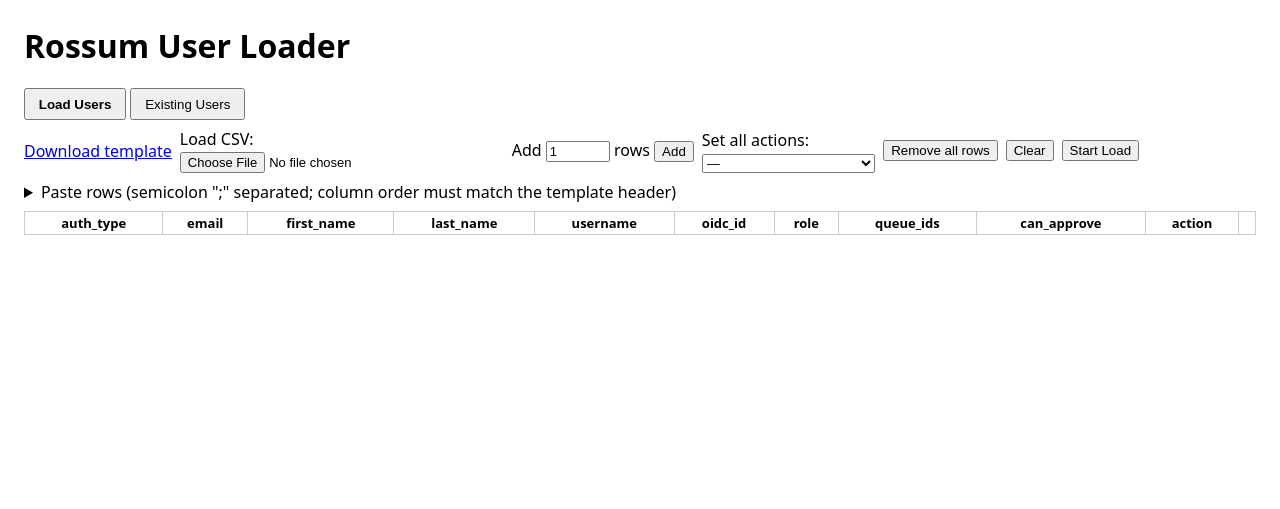
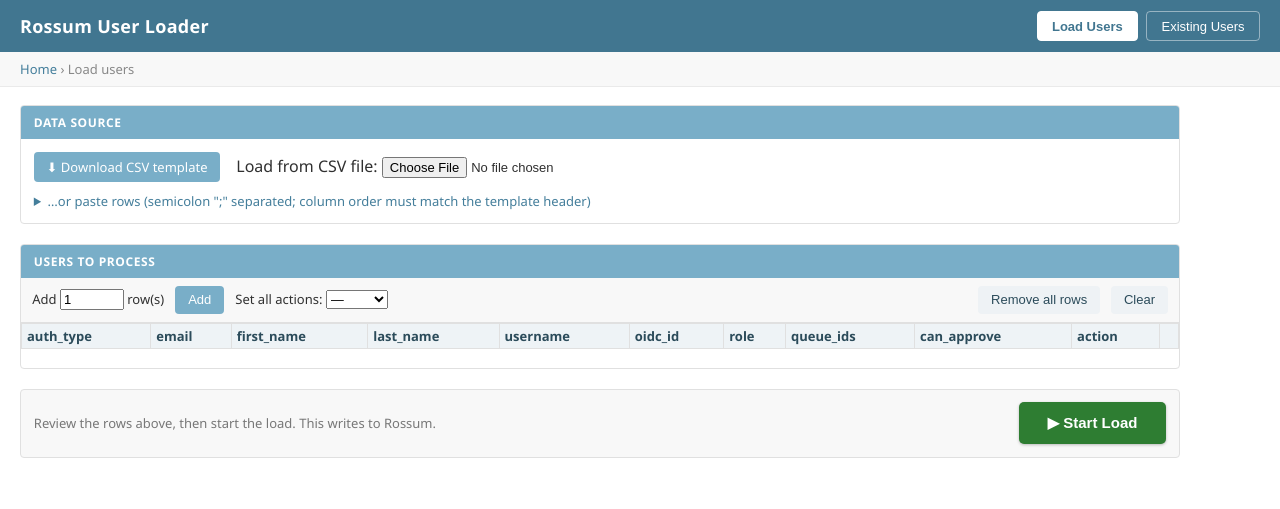
Before and after one commit to siarhei-leuchanka/rossum-user-loader, a Flask app: template src/rossum_user_loader/web/templates/index.html in a window 1280 px wide. Shown: the top 509 px of the page. Run offline with Flask 3, Linux system fonts and the light colour scheme; the template is opened without the code that fills it, so the values that code supplies are empty; the visitor is signed in with stand-in values (Sample User, id 1); parts of the project's set-up code (start-up, migrations or seed data) failed here and were passed over.

Commit message:
feat(web): Django-admin-style layout — header nav, breadcrumbs, Data source module, table-attached toolbar, prominent Start Load with confirm

```diff
--- a/src/rossum_user_loader/web/templates/index.html
+++ b/src/rossum_user_loader/web/templates/index.html
@@ -4,49 +4,139 @@
   <meta charset="utf-8">
   <title>Rossum User Loader</title>
   <style>
-    body { font-family: system-ui, sans-serif; margin: 1.5rem; }
-    .tabs button { padding: .4rem .8rem; cursor: pointer; }
-    .tabs button.active { font-weight: 700; }
-    table { border-collapse: collapse; width: 100%; margin-top: .5rem; }
-    th, td { border: 1px solid #ccc; padding: 2px 4px; font-size: 13px; }
-    input, select, textarea { width: 100%; box-sizing: border-box; font-size: 13px; }
-    .toolbar { display: flex; gap: .5rem; align-items: center; margin: .5rem 0; flex-wrap: wrap; }
+    :root { --dj-header: #417690; --dj-accent: #79aec8; --dj-accent-dark: #609ab6; --dj-line: #e0e0e0; }
+    * { box-sizing: border-box; }
+    body { font-family: "Segoe UI", Roboto, system-ui, sans-serif; margin: 0; color: #303030; background: #fff; }
+
+    /* Header (Django-admin style) */
+    .dj-header { background: var(--dj-header); color: #fff; display: flex; align-items: center;
+      justify-content: space-between; padding: .7rem 1.25rem; }
+    .dj-title { font-size: 18px; font-weight: 600; letter-spacing: .3px; }
+    .dj-nav { display: flex; gap: .5rem; }
+    .dj-nav button { background: transparent; color: #fff; border: 1px solid rgba(255,255,255,.45);
+      border-radius: 4px; padding: .4rem .9rem; cursor: pointer; font-size: 13px; }
+    .dj-nav button:hover { background: rgba(255,255,255,.15); }
+    .dj-nav button.active { background: #fff; color: var(--dj-header); font-weight: 700; border-color: #fff; }
+
+    /* Breadcrumbs */
+    .breadcrumbs { background: #f8f8f8; border-bottom: 1px solid #eaeaea; padding: .5rem 1.25rem;
+      font-size: 13px; color: #888; }
+    .breadcrumbs a { color: #447e9b; text-decoration: none; }
+    .breadcrumbs a:hover { text-decoration: underline; }
+
+    .content { padding: 1.1rem 1.25rem 2rem; max-width: 1200px; }
+
+    /* Modules (cards) */
+    .module { border: 1px solid var(--dj-line); border-radius: 4px; margin-bottom: 1.25rem; overflow: hidden; }
+    .module > h2 { margin: 0; background: var(--dj-accent); color: #fff; font-size: 12px; font-weight: 700;
+      letter-spacing: .6px; text-transform: uppercase; padding: .5rem .8rem; }
+    .module-content { padding: .8rem; }
+
+    /* Buttons */
+    .button { display: inline-block; background: var(--dj-accent); color: #fff; border: none; border-radius: 4px;
+      padding: .4rem .8rem; font-size: 13px; cursor: pointer; text-decoration: none; }
+    .button:hover { background: var(--dj-accent-dark); }
+    .button.secondary { background: #eef2f5; color: #2b4b5a; }
+    .button.secondary:hover { background: #dfe7ec; }
+
+    /* Data source layout */
+    .ds-row { display: flex; gap: 1rem; align-items: center; flex-wrap: wrap; margin: 0 0 .6rem; }
+    .ds-file input[type="file"] { font-size: 13px; }
+    details summary { cursor: pointer; color: #447e9b; font-size: 13px; }
+    #paste { width: 100%; margin: .4rem 0; font-size: 13px; }
+    .ds-paste-actions { display: flex; gap: .5rem; }
+
+    /* Toolbar attached to the table */
+    .table-toolbar { display: flex; gap: .7rem; align-items: center; flex-wrap: wrap;
+      background: #f8f8f8; border-bottom: 1px solid var(--dj-line); padding: .5rem .7rem; font-size: 13px; }
+    .table-toolbar .spacer { flex: 1 1 auto; }
+    .table-toolbar .num { width: 4rem; }
+    .table-toolbar input, .table-toolbar select { font-size: 13px; }
+
+    /* Table */
+    .table-wrap { overflow-x: auto; }
+    table { border-collapse: collapse; width: 100%; }
+    th, td { border: 1px solid var(--dj-line); padding: 3px 5px; font-size: 13px; vertical-align: top; }
+    th { background: #eef3f6; color: #2b4b5a; font-weight: 600; text-align: left; white-space: nowrap; }
+    td input, td select, td textarea { width: 100%; box-sizing: border-box; font-size: 13px; }
+
+    .module-foot { padding: .6rem .8rem; }
+
+    /* Prominent submit row (very distinguished) */
+    .submit-row { background: #f8f8f8; border: 1px solid var(--dj-line); border-radius: 4px;
+      padding: .8rem; margin-bottom: 1.25rem; display: flex; align-items: center; justify-content: flex-end; gap: 1rem; }
+    .submit-row .hint { color: #777; font-size: 13px; margin-right: auto; }
+    .start-load { background: #2e7d32; color: #fff; border: none; border-radius: 5px;
+      padding: .75rem 1.8rem; font-size: 15px; font-weight: 700; cursor: pointer;
+      box-shadow: 0 1px 3px rgba(0,0,0,.25); }
+    .start-load:hover { background: #1b5e20; }
+
     .pane { display: none; }
     .pane.active { display: block; }
-    #status { margin-top: .5rem; font-weight: 600; }
+    #status { margin: .6rem 0; font-weight: 600; }
     .ok { color: #137333; } .err { color: #b00020; }
+
+    /* Row state highlights */
     tr.dup td { background: #fdecea; }
     tr.dup input[data-col="username"], tr.dup input[data-col="email"] { border: 1px solid #b00020; }
     tr.warn td { background: #fff4e5; }
     tr.patch td { background: #e7f3ff; }
-    /* Duplicate within the submitted list (takes visual precedence). */
     tr.dupinlist td { background: #ffe0b2; }
     tr.dupinlist input[data-col="username"], tr.dupinlist input[data-col="email"] { border: 1px solid #e65100; }
-    #dupwarn { margin: .5rem 0; color: #b00020; font-weight: 600; }
+    #dupwarn { margin: .2rem 0; color: #b00020; font-weight: 600; }
     #dupwarn div { margin: .15rem 0; }
     .actions-col { white-space: nowrap; }
+
+    /* Searchable queue widget */
     .queue-widget { min-width: 12rem; }
-    .q-list { max-height: 4.5rem; overflow-y: auto; border: 1px solid #ccc; margin-top: 2px; }
+    .q-list { max-height: 4.5rem; overflow-y: auto; border: 1px solid var(--dj-line); margin-top: 2px; }
     .q-list label { display: block; white-space: nowrap; cursor: pointer; padding: 0 2px; font-weight: normal; }
     .q-list input[type="checkbox"] { width: auto; margin-right: 4px; }
     .q-unmatched { color: #b00020; font-size: 12px; margin-top: 2px; }
   </style>
 </head>
 <body>
-  <h1>Rossum User Loader</h1>
-
-  <div class="tabs">
+  <header class="dj-header">
+    <div class="dj-title">Rossum User Loader</div>
+    <nav class="dj-nav">
       <button id="tab-load" class="active" onclick="showPane('load')">Load Users</button>
       <button id="tab-existing" onclick="showPane('existing')">Existing Users</button>
+    </nav>
+  </header>
+
+  <div class="breadcrumbs">
+    <a href="#" onclick="showPane('load');return false;">Home</a>
+    &rsaquo; <span id="crumb-current">Load users</span>
   </div>
 
+  <main class="content">
     <section id="pane-load" class="pane active">
-    <div class="toolbar">
-      <a href="/template.csv">Download template</a>
-      <label>Load CSV: <input type="file" id="csvfile" accept=".csv,text/csv" onchange="loadCsvFile(this)"></label>
-      <label>Add <input id="nrows" type="number" value="1" min="1" style="width:4rem"> rows
-        <button onclick="addRows(parseInt(document.getElementById('nrows').value)||1)">Add</button>
+
+      <div class="module">
+        <h2>Data source</h2>
+        <div class="module-content">
+          <div class="ds-row">
+            <a class="button" href="/template.csv">⬇ Download CSV template</a>
+            <label class="ds-file">Load from CSV file:
+              <input type="file" id="csvfile" accept=".csv,text/csv" onchange="loadCsvFile(this)">
             </label>
+          </div>
+          <details>
+            <summary>…or paste rows (semicolon ";" separated; column order must match the template header)</summary>
+            <textarea id="paste" rows="4" placeholder="auth_type;email;first_name;last_name;username;oidc_id;role;queue_ids;can_approve"></textarea>
+            <div class="ds-paste-actions">
+              <button class="button" onclick="importPaste()">Import paste</button>
+              <button class="button secondary" onclick="document.getElementById('paste').value=''">Clear paste</button>
+            </div>
+          </details>
+        </div>
+      </div>
+
+      <div class="module">
+        <h2>Users to process</h2>
+        <div class="table-toolbar">
+          <label>Add <input id="nrows" type="number" value="1" min="1" class="num"> row(s)</label>
+          <button class="button" onclick="addRows(parseInt(document.getElementById('nrows').value)||1)">Add</button>
           <label>Set all actions:
             <select onchange="if(this.value){setAllActions(this.value);} this.value='';">
               <option value="">—</option>
@@ -54,18 +144,11 @@
               <option value="patch">Patch</option>
             </select>
           </label>
-      <button onclick="removeAllRows()">Remove all rows</button>
-      <button onclick="clearGrid()">Clear</button>
-      <button onclick="startLoad()">Start Load</button>
+          <span class="spacer"></span>
+          <button class="button secondary" onclick="removeAllRows()">Remove all rows</button>
+          <button class="button secondary" onclick="clearGrid()">Clear</button>
         </div>
-
-    <details>
-      <summary>Paste rows (semicolon ";" separated; column order must match the template header)</summary>
-      <textarea id="paste" rows="4" placeholder="auth_type;email;first_name;last_name;username;oidc_id;role;queue_ids;can_approve"></textarea>
-      <button onclick="importPaste()">Import paste</button>
-      <button onclick="document.getElementById('paste').value=''">Clear paste</button>
-    </details>
-
+        <div class="table-wrap">
           <table>
             <thead>
               <tr>
@@ -75,30 +158,45 @@
             </thead>
             <tbody id="grid"></tbody>
           </table>
+        </div>
+        <div class="module-foot">
+          <div id="dupwarn" style="display:none"></div>
+        </div>
+      </div>
 
-    <div id="dupwarn" style="display:none"></div>
+      <div class="submit-row">
+        <span class="hint">Review the rows above, then start the load. This writes to Rossum.</span>
+        <button class="start-load" onclick="confirmAndStart()">▶ Start Load</button>
+      </div>
+
       <div id="status"></div>
       <div id="results"></div>
-    <p><a id="loglink" href="/log.csv" style="display:none">Download log (CSV)</a></p>
+      <p><a id="loglink" class="button secondary" href="/log.csv" style="display:none">⬇ Download log (CSV)</a></p>
     </section>
 
     <section id="pane-existing" class="pane">
-    <div class="toolbar">
-      <button onclick="copyAllExisting()">Copy all to load list (as patch)</button>
-      <span>Copied rows default to the <b>patch</b> action so you can update existing users.</span>
+      <div class="module">
+        <h2>Existing users</h2>
+        <div class="table-toolbar">
+          <button class="button" onclick="copyAllExisting()">Copy all to load list (as patch)</button>
+          <span class="hint">Copied rows default to the <b>patch</b> action so you can update existing users.</span>
         </div>
+        <div class="table-wrap">
           <table>
             <thead><tr><th></th><th>username</th><th>email</th><th>first_name</th><th>last_name</th><th>roles</th><th>queues</th></tr></thead>
             <tbody>
               {% for u in existing %}
               <tr>
-            <td class="actions-col"><button type="button" onclick="copyExisting({{ loop.index0 }})">Copy →</button></td>
+                  <td class="actions-col"><button type="button" class="button secondary" onclick="copyExisting({{ loop.index0 }})">Copy →</button></td>
                   <td>{{ u.username }}</td><td>{{ u.email }}</td><td>{{ u.first_name }}</td><td>{{ u.last_name }}</td>
                   <td>{{ (u.role_names or []) | join(', ') }}</td><td>{{ (u.queue_names or []) | join(', ') }}</td></tr>
               {% endfor %}
             </tbody>
           </table>
+        </div>
+      </div>
     </section>
+  </main>
 
   <script>
     const ROLES = {{ roles | tojson }};
@@ -108,10 +206,12 @@
     const TEXT_COLS = ["email", "first_name", "last_name", "username", "oidc_id"];
 
     function showPane(name) {
-      document.getElementById('pane-load').classList.toggle('active', name === 'load');
-      document.getElementById('pane-existing').classList.toggle('active', name === 'existing');
-      document.getElementById('tab-load').classList.toggle('active', name === 'load');
-      document.getElementById('tab-existing').classList.toggle('active', name === 'existing');
+      const isLoad = name === 'load';
+      document.getElementById('pane-load').classList.toggle('active', isLoad);
+      document.getElementById('pane-existing').classList.toggle('active', !isLoad);
+      document.getElementById('tab-load').classList.toggle('active', isLoad);
+      document.getElementById('tab-existing').classList.toggle('active', !isLoad);
+      document.getElementById('crumb-current').textContent = isLoad ? 'Load users' : 'Existing users';
     }
 
     function roleSelect(value) {
@@ -252,7 +352,7 @@
       del.type = 'button';
       del.textContent = '✕';
       del.title = 'Remove this row';
-      del.onclick = () => tr.remove();
+      del.onclick = () => { tr.remove(); refreshDupWarning(); };
       tr.appendChild(td(del));
       document.getElementById('grid').appendChild(tr);
     }
@@ -440,6 +540,18 @@
       return rows;
     }
 
+    function confirmAndStart() {
+      const n = document.querySelectorAll('#grid tr').length;
+      if (n === 0) {
+        alert('No rows to load — add rows, load a CSV, or paste data first.');
+        return;
+      }
+      const ok = window.confirm(
+        'Start loading ' + n + ' row(s)?\n\n'
+        + 'This will CREATE and/or PATCH users in Rossum and cannot be undone. Continue?');
+      if (ok) startLoad();
+    }
+
     async function startLoad() {
       const rows = collectRows();
       const status = document.getElementById('status');
@@ -464,7 +576,7 @@
           '<span class="ok">patched ' + (s.patched || 0) + '</span>, skipped ' + s.skipped +
           ', <span class="err">errors ' + s.errors + '</span> of ' + s.total + '.';
         renderResults(data.records);
-        document.getElementById('loglink').style.display = 'inline';
+        document.getElementById('loglink').style.display = 'inline-block';
       } catch (e) {
         status.innerHTML = '<span class="err">Request failed: ' + e + '</span>';
       }
```
Also changed, not shown: tests/test_web.py (+14 -1 lines). Lines whose indentation alone changed are shown as unchanged.
